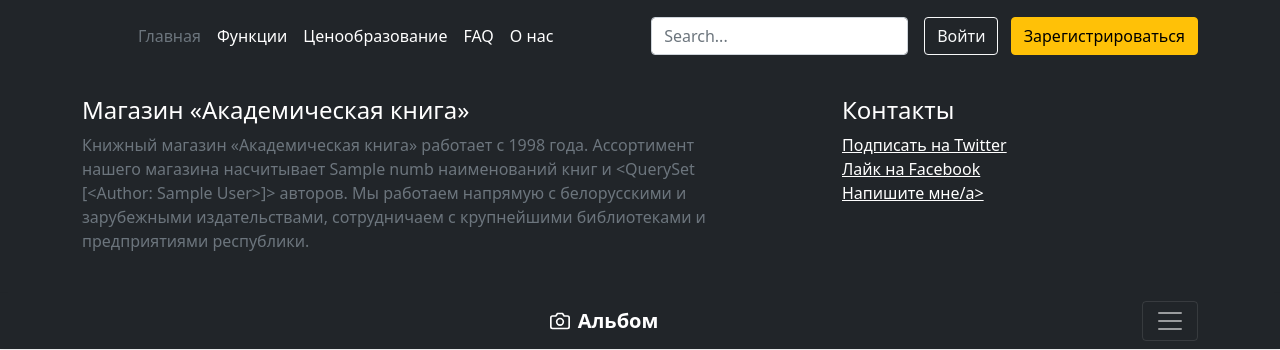
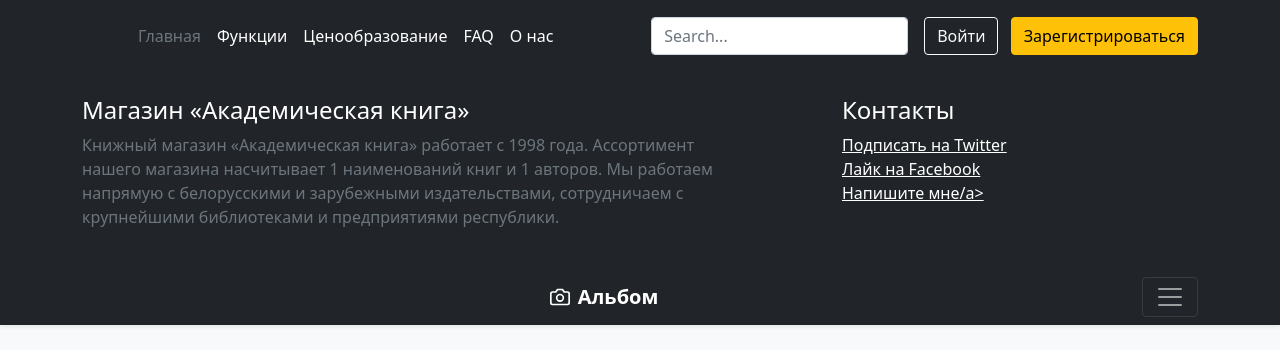
Before and after one commit to olchrkk/book_shop_django, a Django app: template templates/catalog/index.html in a window 1280 px wide, after a click that opens the changed part. Shown: the top 350 px of the page. Run offline with Django 4.2, Linux system fonts and the light colour scheme; tables that the repository leaves empty hold one stand-in row (values such as "Sample post"); the template is opened without the code that fills it: values that come from a table or form of the project are taken from there, most other values are stand-ins (such as "Sample title", 1, 10 or a date in 2020).

Commit message:
update homework-21

```diff
--- a/catalog/models.py
+++ b/catalog/models.py
@@ -21,7 +21,7 @@
 class Book(models.Model):
     title = models.CharField(max_length=100)
     author = models.ForeignKey('Author', on_delete=models.SET_NULL, null=True)
-    summary = models.TextField(max_length=200, help_text="Enter a description of the book")
+    summary = models.TextField(max_length=500, help_text="Enter a description of the book")
     genre = models.ManyToManyField(Genre)
     price = models.FloatField()
     amount = models.IntegerField(default=0)
--- a/templates/catalog/index.html
+++ b/templates/catalog/index.html
@@ -6,7 +6,7 @@
       <div class="row">
         <div class="col-sm-8 col-md-7 py-4">
           <h4 class="text-white">Магазин «Академическая книга»</h4>
-          <p class="text-muted">Книжный магазин «Академическая книга» работает с 1998 года. Ассортимент нашего магазина насчитывает {{ numb }} наименований книг и {{ authors }} авторов. Мы работаем напрямую с белорусскими и зарубежными издательствами, сотрудничаем с крупнейшими библиотеками и предприятиями республики.</p>
+          <p class="text-muted">Книжный магазин «Академическая книга» работает с 1998 года. Ассортимент нашего магазина насчитывает {{ booksCount }} наименований книг и {{ authorsCount }} авторов. Мы работаем напрямую с белорусскими и зарубежными издательствами, сотрудничаем с крупнейшими библиотеками и предприятиями республики.</p>
         </div>
         <div class="col-sm-4 offset-md-1 py-4">
           <h4 class="text-white">Контакты</h4>
```
Also changed, not shown: catalog/migrations/0002_alter_book_summary.py (added).
